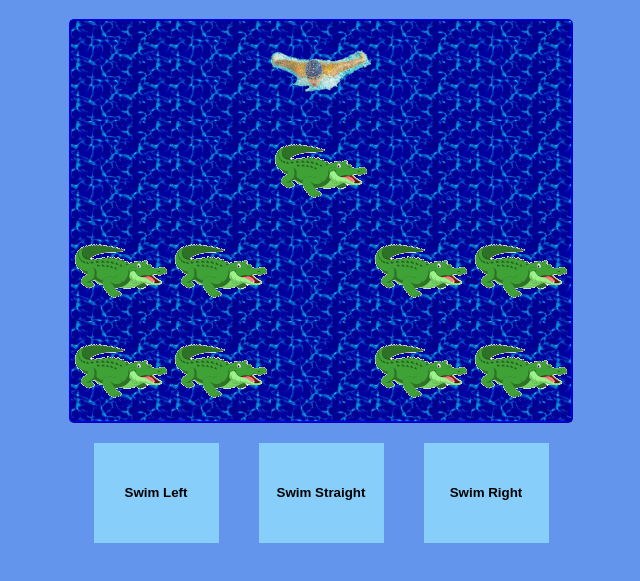
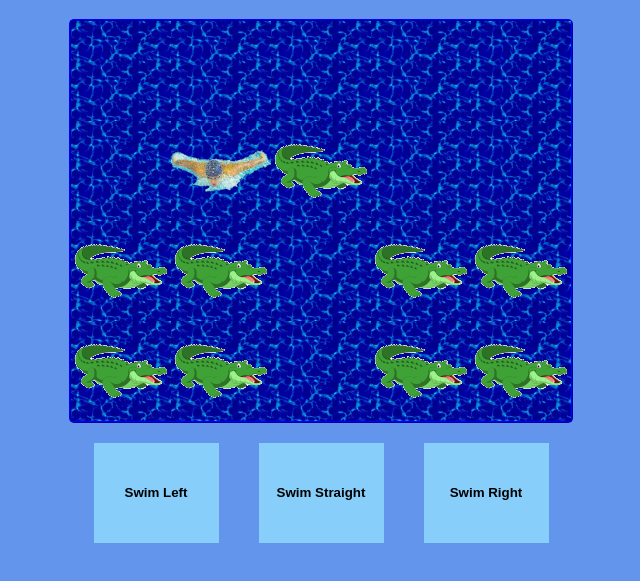
Before and after one commit to edpackard/croc, a plain HTML site: page index.html in a window 1280 px wide. Both pictures are taken after a click on the button "Swim Left". Shown: the part 61-642 px from the top of the page, without its empty margins (319-959 px from the left). Drawn offline with Linux system fonts and the light colour scheme.

Commit message:
add player movement and wall collision, plus refactoring

```diff
--- a/app.js
+++ b/app.js
@@ -1,49 +1,95 @@
+"use strict";
+
 document.addEventListener("DOMContentLoaded", () => {
   const levelMap = [
-    ["Water", "Water", "Player", "Water", "Water"],
-    ["Water", "Water", "Croc", "Water", "Water"],
-    ["Croc", "Croc", "Water", "Croc", "Croc"],
-    ["Croc", "Croc", "Water", "Croc", "Croc"],
+    ["W", "W", "P", "W", "W"],
+    ["W", "W", "C", "W", "W"],
+    ["C", "C", "W", "C", "C"],
+    ["C", "C", "W", "C", "C"],
   ];
 
+  let playerX = 2;
+  let playerY = 0;
+
   document.getElementById("left").addEventListener("click", function () {
-    alert("Left");
+    movePlayer(-1);
   });
   document.getElementById("straight").addEventListener("click", function () {
-    alert("Straight");
+    movePlayer(0);
   });
   document.getElementById("right").addEventListener("click", function () {
-    alert("Right");
+    movePlayer(1);
   });
 
-  const gameGrid = document.querySelector(".grid");
-
-  function createBoard() {
+  function initialiseGame() {
+    const gameGrid = document.querySelector(".grid");
     for (let row = 0; row < levelMap.length; row++) {
       for (let col = 0; col < levelMap[row].length; col++) {
-        let tile = document.createElement("img");
-        if (levelMap[row][col] === "Croc") {
-          tile.setAttribute("src", "./images/croc.png");
-        } else if (levelMap[row][col] === "Player") {
-          tile.setAttribute("src", "./images/swimmer.png");
-        } else {
-          tile.setAttribute("src", "./images/water.png");
-        }
-        tile.setAttribute("row", row); // might not need this
-        tile.setAttribute("col", col); // might not need this
+        let tileType = levelMap[row][col];
+        let tile = makeTile(row, col, tileType);
         gameGrid.appendChild(tile);
       }
     }
   }
 
-  createBoard();
+  function makeTile(row, col, tileType) {
+    let tile;
+    if (tileType === "C") {
+      tile = attributeSetter("./images/croc.png", "croc");
+    } else if (tileType === "P") {
+      tile = attributeSetter("./images/swimmer.png", "player");
+    } else {
+      tile = attributeSetter("./images/water.png");
+    }
+    tile.setAttribute("row", row);
+    tile.setAttribute("col", col);
+    return tile;
+  }
+
+  function attributeSetter(image, id = "") {
+    let tile = document.createElement("img");
+    tile.setAttribute("src", image);
+    tile.setAttribute("id", id);
+    return tile;
+  }
+
+  function movePlayer(xCoordShift) {
+    if (wallCollision(playerX, xCoordShift)) {
+      return;
+    }
+    removeOldLocation();
+    playerX += xCoordShift;
+    playerY += 1;
+    drawNewLocation();
+  }
+
+  function removeOldLocation() {
+    let currentLocation = document.querySelector(
+      `img[col="${playerX}"][row="${playerY}"]`
+    );
+    currentLocation.src = "./images/water.png";
+  }
+
+  function drawNewLocation() {
+    let newLocation = document.querySelector(
+      `img[col="${playerX}"][row="${playerY}"]`
+    );
+    newLocation.src = "./images/swimmer.png";
+  }
+
+  function wallCollision(currentX, xCoordShift) {
+    let newX = (currentX += xCoordShift);
+    return newX === -1 || newX === 5;
+  }
+
+  initialiseGame();
 
   // create river: 4 rows of 5 columns - done
-  // create crocs -
-  // create player
-  // create ui - 3 buttons
-  // handle player movement
-  // handle collision detection: walls
+  // create crocs - done
+  // create player - done
+  // create ui - 3 buttons - done
+  // handle player movement - done
+  // handle collision detection: walls - done
   // handle collision detection: crocs
   // handle end game
 });
--- a/style.css
+++ b/style.css
@@ -38,6 +38,6 @@ button {
 }
 
 button:hover {
-  background-color: #4caf50; /* Green */
+  background-color: darkgreen;
   color: white;
 }
```
Also changed, not shown: index.html (+4 -3 lines).
